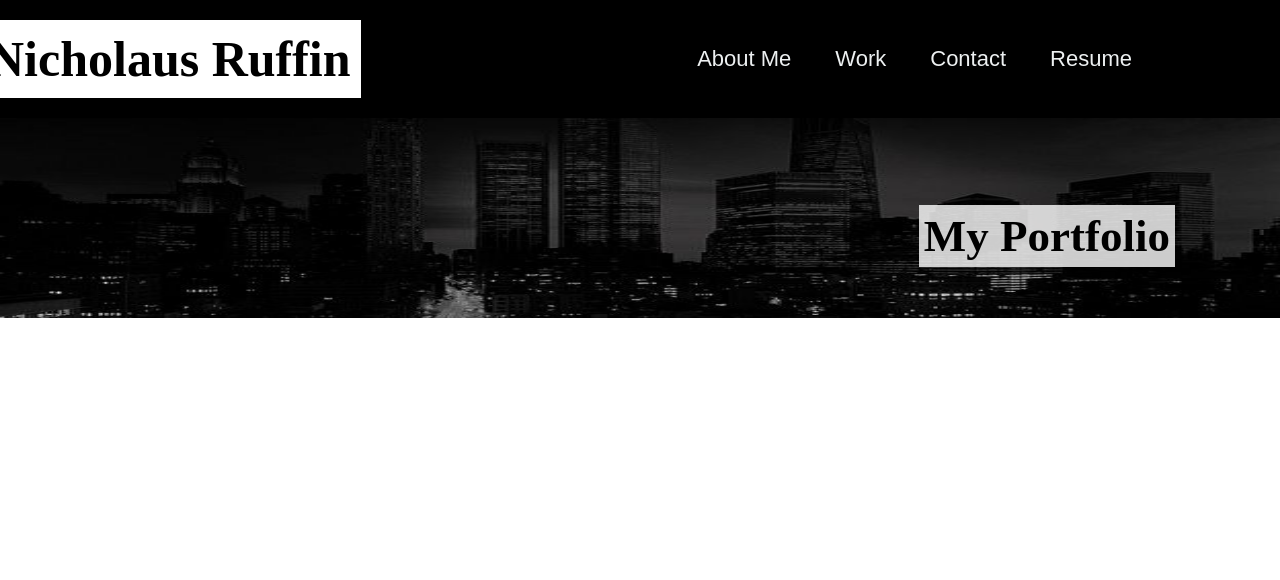
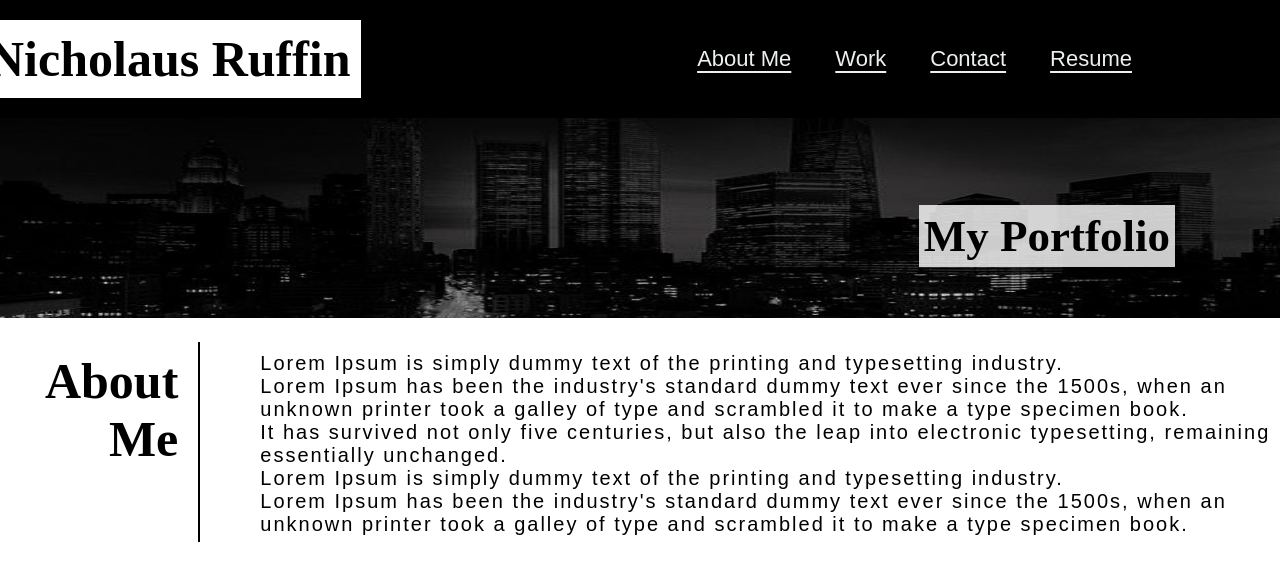
Before and after one commit to nruffin95/portfolio-project, a plain HTML site: page portfolio-project/index.html in a window 1280 px wide. Drawn offline with Linux system fonts and the light colour scheme.

Commit message:
Added About Me Section

```diff
--- a/portfolio-project/index.html
+++ b/portfolio-project/index.html
@@ -31,6 +31,28 @@
             <h2>My Portfolio</h2>
             </div>
         </div>
+     <!--Hero Section Ends-->
+
+     <section class="aboutme-container">
+         <h2 class="about-me">About <br> Me</h2>
+         <div class="aboutme-text">
+            <p>
+                Lorem Ipsum is simply dummy text of the printing and typesetting industry. <br>
+                Lorem Ipsum has been the industry's standard dummy text ever since the 1500s, when an unknown printer took a galley of type and scrambled it to make a type specimen book. <br>
+                It has survived not only five centuries, but also the leap into electronic typesetting, remaining essentially unchanged.
+                <br>
+                Lorem Ipsum is simply dummy text of the printing and typesetting industry. <br>
+                Lorem Ipsum has been the industry's standard dummy text ever since the 1500s, when an unknown printer took a galley of type and scrambled it to make a type specimen book. <br>
+            </p>
+        </div>
+     </section>
+
+     <section class="work-container">
+        <h2 class="work-me"></h2>
+        <div class="work-text">
+
+       </div>
+    </section>
 
     </body>
 </html>
--- a/portfolio-project/style.css
+++ b/portfolio-project/style.css
@@ -37,11 +37,14 @@ header {
 
 .nav-items {
     list-style: none;
+
 }
 
 .nav-items li {
     display: inline-block;
     padding: 0px 20px;
+    text-decoration: underline;
+    text-underline-offset: 5px;
 }
 
 .nav-items li a:hover {
@@ -49,6 +52,7 @@ header {
 }
 /* Styles For Header and Nav Section End */
 
+/* Styles For Hero Section Starts*/
 .hero-container {
     position: relative;
 }
@@ -67,3 +71,40 @@ header {
     padding: 5px;
     margin: 5px;
 }
+/* Styles For Hero Section ends*/
+
+/* Styles For About Me Section Starts*/
+.aboutme-container {
+    width: 100%;
+    height: 200px;
+    display: flex;
+    justify-content: space-between;
+    margin: 20px;
+    /* border: 5px solid orange; */
+}
+
+.about-me {
+    width: 300px;
+    height: auto;
+    font-size: 50px;
+    text-align: right;
+    padding: 10px 20px;
+    border-right: 2px solid black;
+    /* background: blue;
+    border: 1px solid red; */
+}
+
+.aboutme-text {
+    width: auto;
+    height: auto;
+    padding: 10px 20px;
+    margin-left: 40px;
+    font-size: 20px;
+    line-height: normal;
+    letter-spacing: 2px;
+    font-family: Arial, Helvetica, sans-serif;
+    /* background: blue; */
+    /* border: 1px solid red; */
+}
+
+/* Styles For About Me Section Ends*/
```
